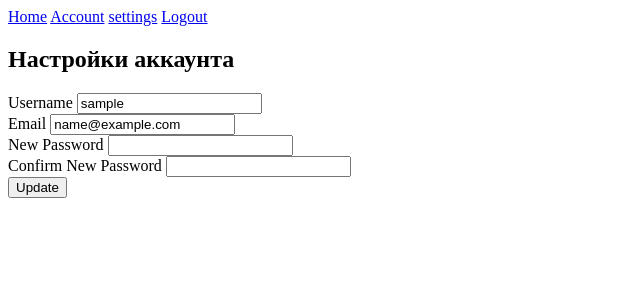
After one commit to Pluxxa/Registr_test, a Flask app: page /settings in a window 1280 px wide. The commit adds this page. Shown: the top 300 px of the page, without its empty margins (0-640 px from the left). Run offline with Flask 3, Linux system fonts and the light colour scheme; the visitor is signed in with stand-in values (Sample User, id 1).

Commit message:
add settings

```diff
--- a/app/forms.py
+++ b/app/forms.py
@@ -2,14 +2,13 @@ from flask_wtf import FlaskForm
 from wtforms import StringField, PasswordField, BooleanField, SubmitField
 from wtforms.validators import DataRequired, Length, Email, EqualTo, ValidationError
 from app.models import User
-
 
 class RegistrationForm(FlaskForm):
     username = StringField('Username', validators=[DataRequired(), Length(min=2, max=35)])
     email = StringField('Email', validators=[DataRequired(), Email()])
     password = PasswordField('Password', validators=[DataRequired()])
     confirm_password = PasswordField('Confirm Password', validators=[DataRequired(), EqualTo('password')])
-    submit = SubmitField('Sign Up')
+    submit = SubmitField('Sign Up!')
 
     def validate_username(self, username):
         user = User.query.filter_by(username=username.data).first()
@@ -19,11 +18,17 @@ class RegistrationForm(FlaskForm):
     def validate_email(self, email):
         email = User.query.filter_by(email=email.data).first()
         if email:
-            raise ValidationError('Такая почта уже используется')
-
+            raise ValidationError('Такая почта уже существует')
 
 class LoginForm(FlaskForm):
     email = StringField('Email', validators=[DataRequired(), Email()])
     password = PasswordField('Password', validators=[DataRequired()])
     remember = BooleanField('Запомни меня')
-    submit = SubmitField('Login')
+    submit = SubmitField('Login!')
+
+class UpdateAccountForm(FlaskForm):
+    username = StringField('Username', validators=[DataRequired(), Length(min=2, max=35)])
+    email = StringField('Email', validators=[DataRequired(), Email()])
+    password = PasswordField('New Password', validators=[Length(min=0)])  # Not required
+    confirm_password = PasswordField('Confirm New Password', validators=[EqualTo('password')])
+    submit = SubmitField('Update')
--- a/app/routes.py
+++ b/app/routes.py
@@ -2,7 +2,7 @@ from flask import render_template, request, redirect, url_for, flash
 from flask_login import login_user, logout_user, current_user, login_required
 from app.models import User
 from app import app, db, bcrypt
-from app.forms import RegistrationForm, LoginForm
+from app.forms import RegistrationForm, LoginForm, UpdateAccountForm
 
 @app.route('/')
 @app.route('/home')
@@ -37,7 +37,6 @@ def login():
             flash('Введены неверные данные')
     return render_template('login.html', form=form, title='Login')
 
-
 @app.route('/logout')
 def logout():
     logout_user()
@@ -47,3 +46,21 @@ def logout():
 @login_required
 def account():
     return render_template('account.html')
+
+@app.route('/settings', methods=['GET', 'POST'])
+@login_required
+def settings():
+    form = UpdateAccountForm()
+    if form.validate_on_submit():
+        if form.password.data:
+            hashed_password = bcrypt.generate_password_hash(form.password.data).decode('utf-8')
+            current_user.password = hashed_password
+        current_user.username = form.username.data
+        current_user.email = form.email.data
+        db.session.commit()
+        flash('Ваш аккаунт был обновлен!', 'success')
+        return redirect(url_for('settings'))
+    elif request.method == 'GET':
+        form.username.data = current_user.username
+        form.email.data = current_user.email
+    return render_template('settings.html', title='Settings', form=form)
--- a/app/templates/base.html
+++ b/app/templates/base.html
@@ -14,6 +14,7 @@
         <a href="{{ url_for('home') }}">Home</a>
         {% if current_user.is_authenticated %}
             <a href="{{ url_for('account') }}">Account</a>
+            <a href="{{ url_for('settings') }}">settings</a>
             <a href="{{ url_for('logout') }}">Logout</a>
         {% else %}
             <a href="{{ url_for('login') }}">Login</a>
--- /dev/null
+++ b/app/templates/settings.html
@@ -0,0 +1,28 @@
+{% extends "base.html" %}
+{% block content %}
+<div class="container mt-4">
+    <h2>Настройки аккаунта</h2>
+    <form method="POST" action="{{ url_for('settings') }}">
+        {{ form.hidden_tag() }}
+        <div class="form-group">
+            {{ form.username.label(class="form-label") }}
+            {{ form.username(class="form-control") }}
+        </div>
+        <div class="form-group">
+            {{ form.email.label(class="form-label") }}
+            {{ form.email(class="form-control") }}
+        </div>
+        <div class="form-group">
+            {{ form.password.label(class="form-label") }}
+            {{ form.password(class="form-control") }}
+        </div>
+        <div class="form-group">
+            {{ form.confirm_password.label(class="form-label") }}
+            {{ form.confirm_password(class="form-control") }}
+        </div>
+        <div class="form-group">
+            {{ form.submit(class="btn btn-primary") }}
+        </div>
+    </form>
+</div>
+{% endblock %}
```
